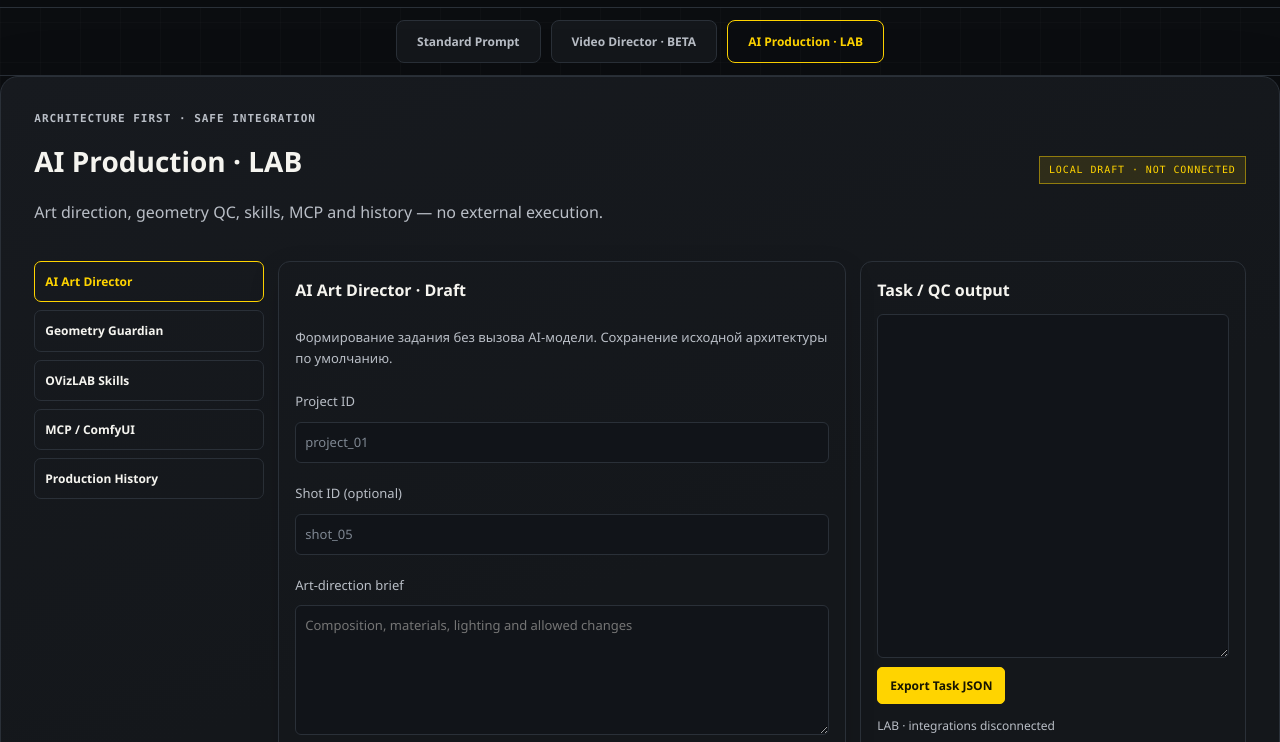
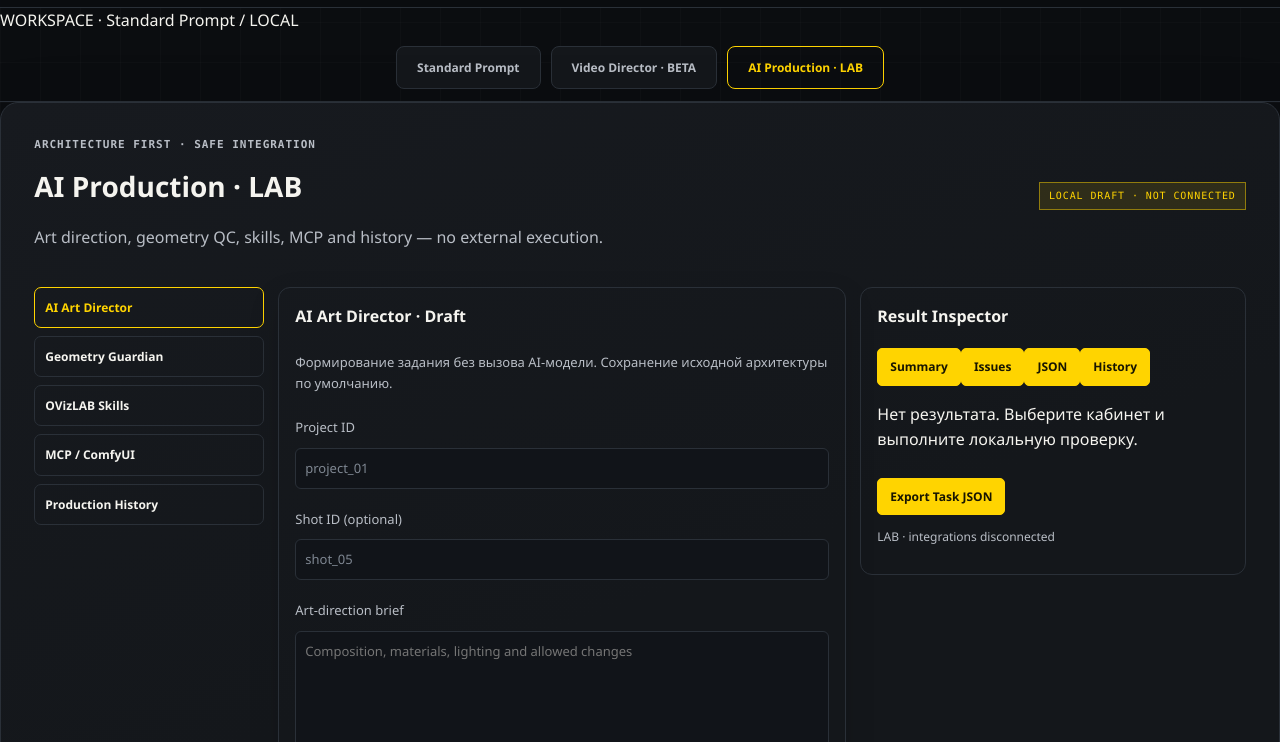
Before and after one commit to lutiy-dev/ARCHVIZ-Prompt-Dictionary-Builder, a plain HTML site: page index.html in a window 1280 px wide. Both pictures are taken after a click on the button "AI Production · LAB". Shown: the part 58-800 px from the top of the page. Drawn offline with Linux system fonts and the light colour scheme.

Commit message:
feat(ui): add workspace context and accessible Production result inspector

```diff
--- a/index.html
+++ b/index.html
@@ -18,6 +18,7 @@
     <div class="top-actions"><button id="installApp" type="button">Установить приложение</button><span class="badge">LAB / v0.1</span></div>
   </header>
 
+  <div class="workspace-context" id="workspaceContext" role="status" aria-live="polite">WORKSPACE · Standard Prompt / LOCAL</div>
   <nav class="vd-mode-tabs" aria-label="Prompt Studio modes"><button id="vdTabStandard" class="active" type="button" aria-pressed="true">Standard Prompt</button><button id="vdTabVideo" type="button" aria-pressed="false">Video Director · BETA</button><button id="productionTab" type="button" aria-pressed="false">AI Production · LAB</button></nav>
   <section id="videoDirectorRoot" class="vd-root" hidden aria-labelledby="vdTitle">
     <div class="vd-heading"><div><p class="eyebrow">ARCHITECTURE FIRST · LAYERED VIDEO PROMPTS</p><h1 id="vdTitle">Video Director</h1><p>Промпты, референсы и шоты. Видео не генерируется.</p></div><span class="badge">LAB · NOT VIDEO-TESTED</span></div>
@@ -35,7 +36,7 @@
     <div class="production-layout">
       <nav id="productionCabinets" class="production-cabinets" aria-label="AI Production cabinets"></nav>
       <main id="productionContent" class="production-content"></main>
-      <aside class="production-output"><h2>Task / QC output</h2><textarea id="productionTask" readonly aria-label="Production task JSON" rows="18"></textarea><button type="button" id="productionExportTask">Export Task JSON</button><p id="productionNotice" role="status" aria-live="polite">LAB · integrations disconnected</p></aside>
+      <aside class="production-output" aria-label="Result Inspector"><h2>Result Inspector</h2><div class="production-result-tabs" role="tablist" aria-label="Result views"><button type="button" data-view="summary" role="tab" aria-selected="true">Summary</button><button type="button" data-view="issues" role="tab" aria-selected="false">Issues</button><button type="button" data-view="json" role="tab" aria-selected="false">JSON</button><button type="button" data-view="history" role="tab" aria-selected="false">History</button></div><div id="productionSummary" class="production-result-view" role="tabpanel"><p>Нет результата. Выберите кабинет и выполните локальную проверку.</p></div><div id="productionIssues" class="production-result-view" role="tabpanel" hidden><p>Проблемы и ограничения появятся после проверки.</p></div><div id="productionJson" class="production-result-view" role="tabpanel" hidden><textarea id="productionTask" readonly aria-label="Production task JSON" rows="18"></textarea><button type="button" id="productionCopyTask" class="production-secondary">Copy JSON</button></div><div id="productionHistory" class="production-result-view" role="tabpanel" hidden><pre id="productionHistoryPreview" class="production-history"></pre></div><button type="button" id="productionExportTask" class="production-secondary">Export Task JSON</button><p id="productionNotice" role="status" aria-live="polite">LAB · integrations disconnected</p></aside>
     </div>
   </section>
   <div class="shell" id="standardMode">
```
